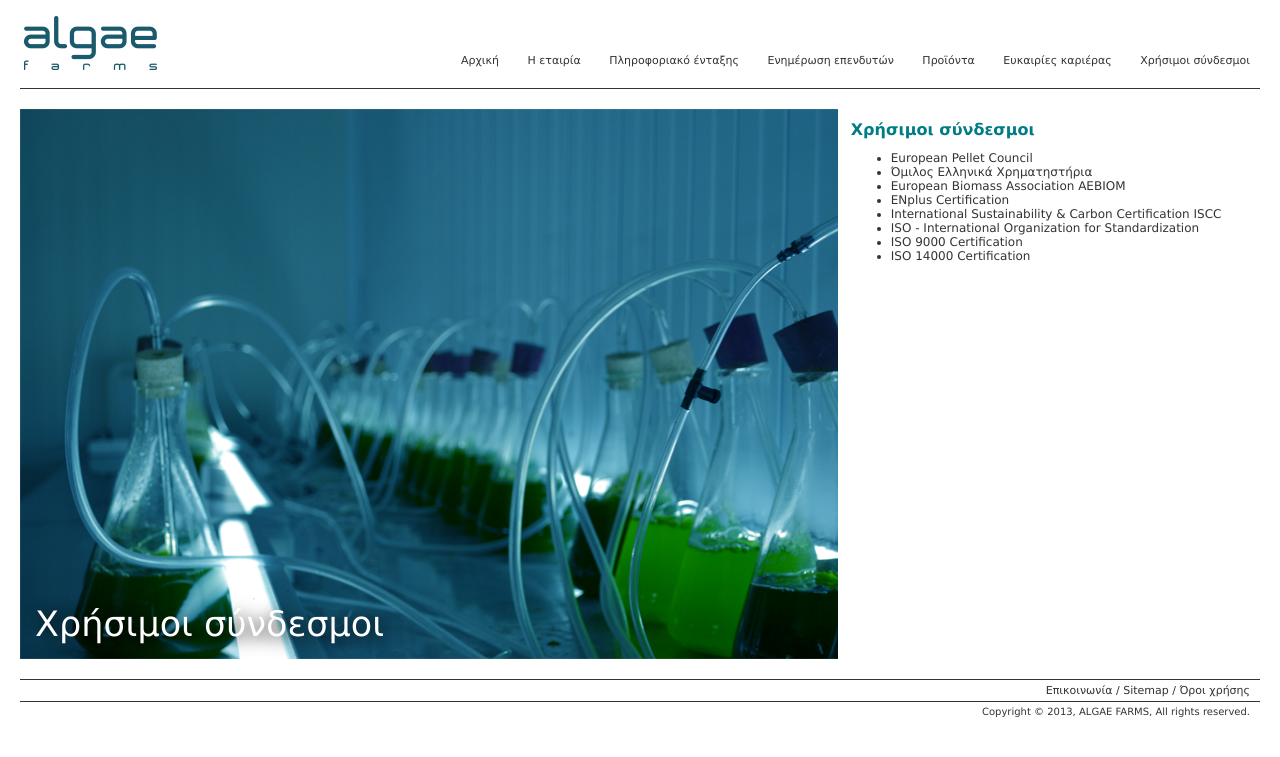
After one commit to Themosp/algae-site, a Rails app: page /links in a window 1280 px wide. The commit adds this page. Shown: the top 757 px of the page. Run offline with Rails 7, Linux system fonts and the light colour scheme; style sheets or scripts are compiled from the project's sources; some libraries are stand-ins or nearby versions.

Commit message:
Added useful links page.

```diff
--- a/app/views/layouts/application.html.erb
+++ b/app/views/layouts/application.html.erb
@@ -41,7 +41,7 @@
                 </nav>
             </li>
             <li><%= link_to 'Ευκαιρίες καριέρας', careers_path %></li>
-            <li><%= link_to 'Επικοινωνία', contact_path %></li>
+            <li><%= link_to 'Χρήσιμοι σύνδεσμοι', links_path %></li>
         </ul>
     </nav>
 
--- /dev/null
+++ b/app/views/static/links.html.erb
@@ -0,0 +1,23 @@
+<div class="body-container">
+    <div class="main-slide"
+         style="background-image: url(<%= image_url 'vials.png' %>); width: 66%; margin-right: 1%;">
+        <a href="">
+            <span class="table-cell">Χρήσιμοι σύνδεσμοι</span>
+        </a>
+    </div>
+
+    <div class="content">
+        <h1>Χρήσιμοι σύνδεσμοι</h1>
+
+        <ul>
+            <li><%= link_to 'European Pellet Council', 'http://www.pelletcouncil.eu/', target: '_blank' %></li>
+            <li><%= link_to 'Όμιλος Ελληνικά Χρηματηστήρια', 'http://www.helex.gr', target: '_blank' %></li>
+            <li><%= link_to 'European Biomass Association AEBIOM', 'http://www.aebiom.org/', target: '_blank' %></li>
+            <li><%= link_to 'ENplus Certification', 'http://www.enplus-pellets.eu/', target: '_blank' %></li>
+            <li><%= link_to 'International Sustainability & Carbon Certification ISCC', 'http://www.iscc-system.org/', target: '_blank' %></li>
+            <li><%= link_to 'ISO - International Organization for Standardization', 'http://www.iso.org', target: '_blank' %></li>
+            <li><%= link_to 'ISO 9000 Certification', 'http://www.iso.org/iso/iso_9000', target: '_blank' %></li>
+            <li><%= link_to 'ISO 14000 Certification', 'http://www.iso.org/iso/iso14000', target: '_blank' %></li>
+        </ul>
+    </div>
+</div>
--- a/app/views/static/sitemap.html.erb
+++ b/app/views/static/sitemap.html.erb
@@ -30,6 +30,7 @@
                 </ul>
             </li>
             <li><%= link_to 'Ευκαιρίες καριέρας', careers_path %></li>
+            <li><%= link_to 'Χρήσιμοι σύνδεσμοι', links_path %></li>
             <li><%= link_to 'Επικοινωνία', contact_path %></li>
             <li><%= link_to 'Sitemap', sitemap_path %></li>
             <li><%= link_to 'Όροι χρήσης', terms_path %></li>
--- a/config/routes.rb
+++ b/config/routes.rb
@@ -19,6 +19,7 @@ AlgaeSite::Application.routes.draw do
       get :questions
     end
 
+    get :links
     get :contact
     get :careers
     get :sitemap
```
